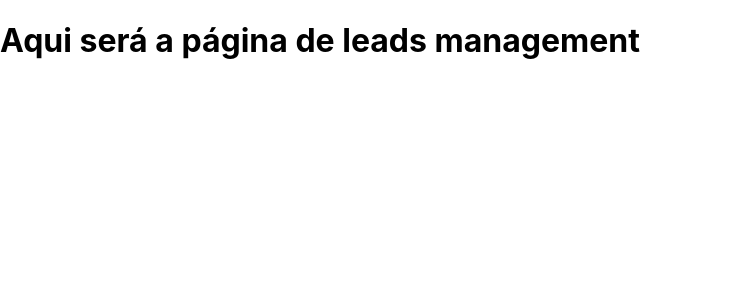
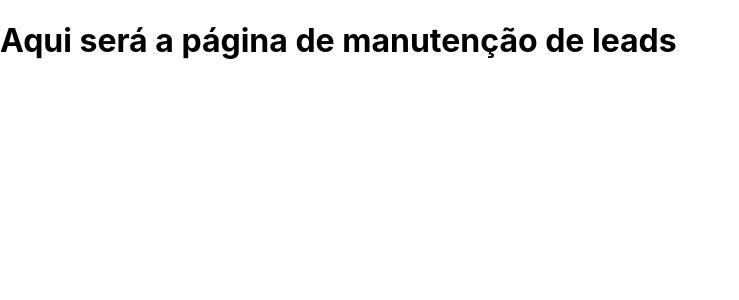
Before and after one commit to Dev-Cwsc/elogroup-challenge-leads, a React (Create React App) app: page /leads in a window 1280 px wide. Shown: the top 300 px of the page, without its empty margins (0-739 px from the left). Built offline with nearby package versions, Linux system fonts and the light colour scheme.

Commit message:
Update leads.js

```diff
--- a/src/views/pages/leads.js
+++ b/src/views/pages/leads.js
@@ -1,11 +1,11 @@
 import React from "react";
 
 function Leads() {
-    return (
-      <>
-        <h1>Aqui será a página de leads management</h1>
-      </>
-    );
-  }
+  return (
+    <div>
+      <h1> Aqui será a página de manutenção de leads </h1>
+    </div>
+  );
+}
 
 export default Leads;
```
